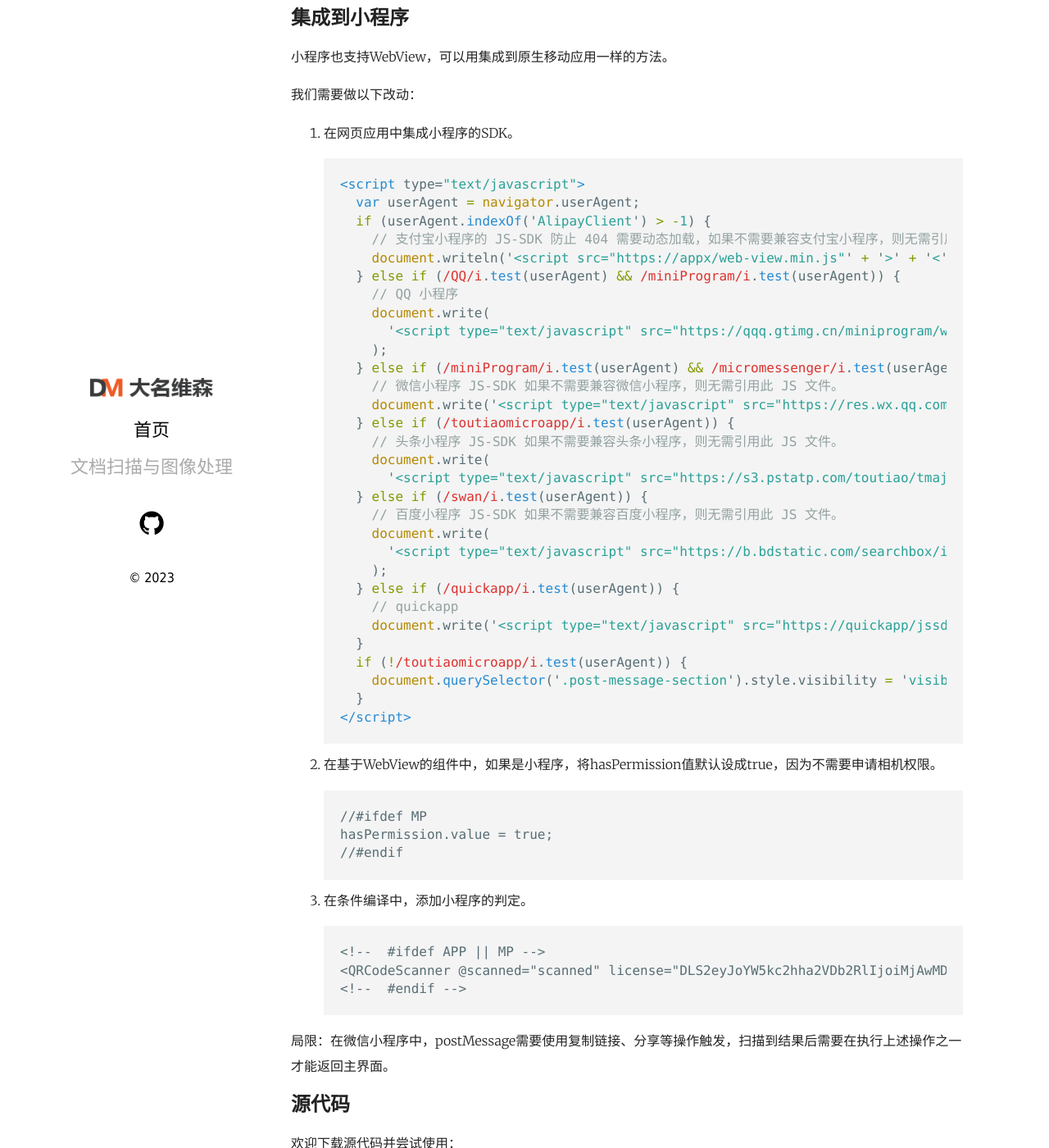
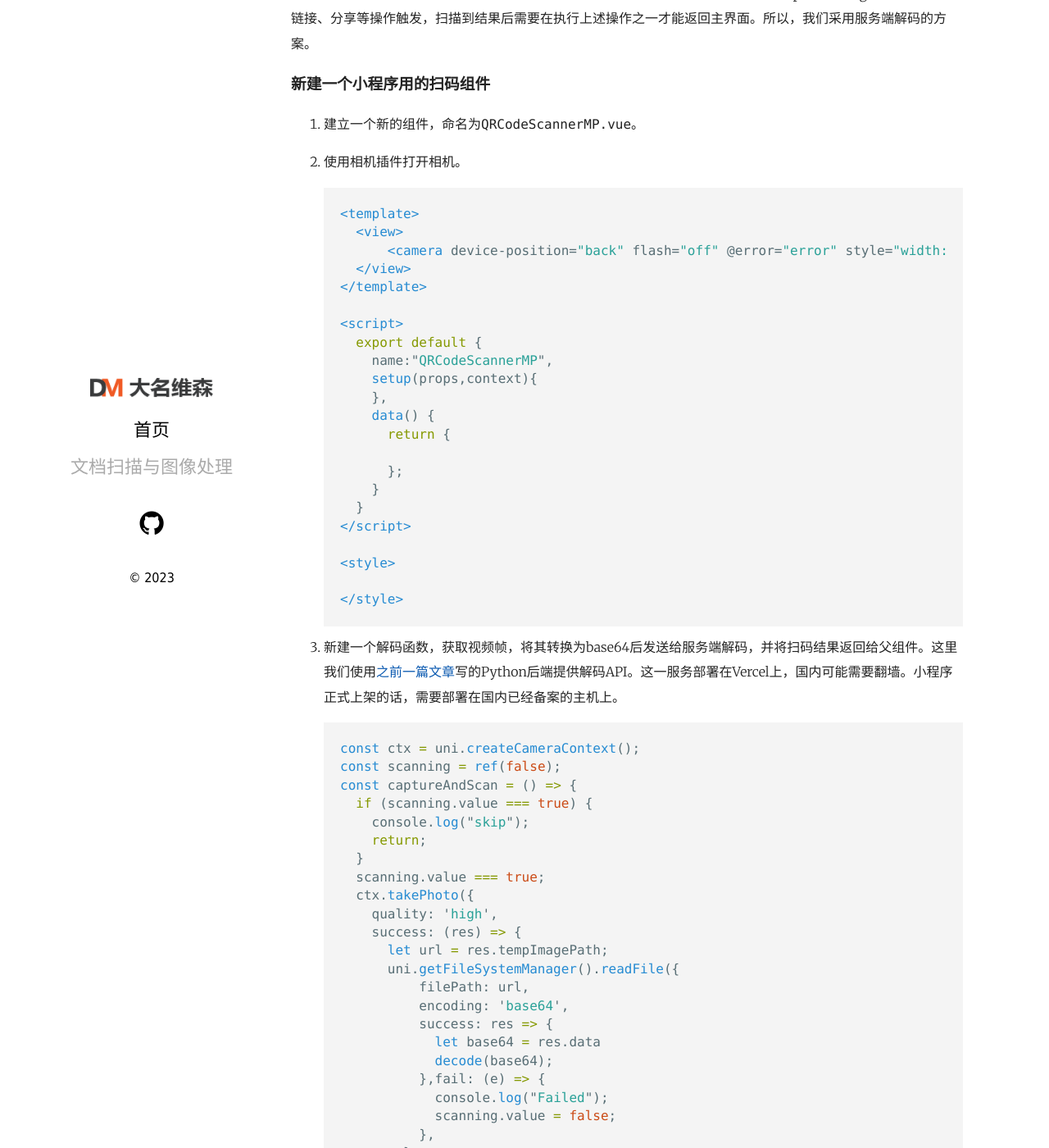
Before and after one commit to damingsoft/damingsoft.github.io, a Jekyll site: the page built from _posts/2023-09-13-uniapp-dynamsoft-barcode-reader.md, in a window 1280 px wide and 1400 px high, scrolled down 11199 px. Shown: the whole window at 82% size. Built offline with Jekyll 4.4.1, drawn with Linux system fonts in a browser that asks for light colours; some of the changed text lies outside the part shown.

Commit message:
uniapp: use server-side decoding for mini program

````diff
--- a/_posts/2023-09-13-uniapp-dynamsoft-barcode-reader.md
+++ b/_posts/2023-09-13-uniapp-dynamsoft-barcode-reader.md
@@ -15,10 +15,8 @@ uni-app是一个使用Vue.js开发前端应用的框架，编写的应用可以
 针对不同平台，在uni-app里集成Dynamsoft Barcode Reader有多种方式。
 
 * Web：可以直接使用Dynamsoft Barcode Reader的JavaScript版
-* 原生应用：编写原生语言插件或者UTS插件使用Dynamsoft Barcode Reader的Android版和iOS版，或者在WebView中使用JavaScript版
-* 小程序：在支持getUserMedia和WebAssembly的WebView中运行Dynamsoft Barcode Reader的JavaScript版或者在服务器运行Dynamsoft Barcode Reader，提供API进行解码
-
-对于原生应用和小程序，本文将使用WebView来集成Dynamsoft Barcode Reader。
+* 原生应用：编写原生语言插件或者UTS插件使用Dynamsoft Barcode Reader的Android版和iOS版，或者在WebView中使用JavaScript版。本文会使用WebView
+* 小程序：使用相机插件打开相机，传送视频帧给服务端解码
 
 [在线demo](https://delightful-lolly-ba2415.netlify.app/)
 
@@ -499,62 +497,140 @@ npm install dynamsoft-javascript-barcode
 
 ## 集成到小程序
 
-小程序也支持WebView，可以用集成到原生移动应用一样的方法。
+小程序也支持WebView，可以用集成到原生移动应用一样的方法。但在微信小程序中，postMessage需要使用复制链接、分享等操作触发，扫描到结果后需要在执行上述操作之一才能返回主界面。所以，我们采用服务端解码的方案。
 
-我们需要做以下改动：
+### 新建一个小程序用的扫码组件
 
-1. 在网页应用中集成小程序的SDK。
+1. 建立一个新的组件，命名为`QRCodeScannerMP.vue`。
+
+2. 使用相机插件打开相机。
 
    ```html
-   <script type="text/javascript">
-     var userAgent = navigator.userAgent;
-     if (userAgent.indexOf('AlipayClient') > -1) {
-       // 支付宝小程序的 JS-SDK 防止 404 需要动态加载，如果不需要兼容支付宝小程序，则无需引用此 JS 文件。
-       document.writeln('<script src="https://appx/web-view.min.js"' + '>' + '<' + '/' + 'script>');
-     } else if (/QQ/i.test(userAgent) && /miniProgram/i.test(userAgent)) {
-       // QQ 小程序
-       document.write(
-         '<script type="text/javascript" src="https://qqq.gtimg.cn/miniprogram/webview_jssdk/qqjssdk-1.0.0.js"><\/script>'
-       );
-     } else if (/miniProgram/i.test(userAgent) && /micromessenger/i.test(userAgent)) {
-       // 微信小程序 JS-SDK 如果不需要兼容微信小程序，则无需引用此 JS 文件。
-       document.write('<script type="text/javascript" src="https://res.wx.qq.com/open/js/jweixin-1.4.0.js"><\/script>');
-     } else if (/toutiaomicroapp/i.test(userAgent)) {
-       // 头条小程序 JS-SDK 如果不需要兼容头条小程序，则无需引用此 JS 文件。
-       document.write(
-         '<script type="text/javascript" src="https://s3.pstatp.com/toutiao/tmajssdk/jssdk-1.0.1.js"><\/script>');
-     } else if (/swan/i.test(userAgent)) {
-       // 百度小程序 JS-SDK 如果不需要兼容百度小程序，则无需引用此 JS 文件。
-       document.write(
-         '<script type="text/javascript" src="https://b.bdstatic.com/searchbox/icms/searchbox/js/swan-2.0.18.js"><\/script>'
-       );
-     } else if (/quickapp/i.test(userAgent)) {
-       // quickapp
-       document.write('<script type="text/javascript" src="https://quickapp/jssdk.webview.min.js"><\/script>');
-     }
-     if (!/toutiaomicroapp/i.test(userAgent)) {
-       document.querySelector('.post-message-section').style.visibility = 'visible';
+   <template>
+     <view>
+         <camera device-position="back" flash="off" @error="error" style="width: 100%; height: 300px;"></camera>
+     </view>
+   </template>
+
+   <script>
+     export default {
+       name:"QRCodeScannerMP",
+       setup(props,context){
+       },
+       data() {
+         return {
+
+         };
+       }
      }
    </script>
+
+   <style>
+
+   </style>
    ```
 
-2. 在基于WebView的组件中，如果是小程序，将hasPermission值默认设成true，因为不需要申请相机权限。
+3. 新建一个解码函数，获取视频帧，将其转换为base64后发送给服务端解码，并将扫码结果返回给父组件。这里我们使用[之前一篇文章](https://www.dynamsoft.com/codepool/python-barcode-reading-server.html)写的Python后端提供解码API。这一服务部署在Vercel上，国内可能需要翻墙。小程序正式上架的话，需要部署在国内已经备案的主机上。
 
-   ```
-   //#ifdef MP
-   hasPermission.value = true;
-   //#endif
+   ```js
+   const ctx = uni.createCameraContext();
+   const scanning = ref(false);
+   const captureAndScan = () => {
+     if (scanning.value === true) {
+       console.log("skip");
+       return;
+     }
+     scanning.value === true;
+     ctx.takePhoto({
+       quality: 'high',
+       success: (res) => {
+         let url = res.tempImagePath;
+         uni.getFileSystemManager().readFile({
+             filePath: url,
+             encoding: 'base64',
+             success: res => {
+               let base64 = res.data
+               decode(base64);
+             },fail: (e) => {
+               console.log("Failed");
+               scanning.value = false;
+             },
+           }
+         )
+       },
+       fail: ()=> {
+         scanning.value = false;
+       }
+     });
+   }
+
+   const decode = async (base64) =>  {
+     uni.request({
+         url: 'https://barcode-reading-server.vercel.app/',
+         method: 'POST',
+         data: {
+             base64: base64
+         },
+         header: {
+           'content-type': 'application/json'
+         },
+         success: (res) => {
+           console.log(res.data);
+           let results = [];
+           let parsedResults = res.data.results;
+           for (var i = 0; i < parsedResults.length; i++) {
+             let parsedResult = parsedResults[i];
+             let result = {};
+             result.barcodeText = parsedResult.barcodeText;
+             result.barcodeFormatString = parsedResult.barcodeFormat;
+             result.localizationResult = {};
+             result.localizationResult.x1 = parsedResult.x1;
+             result.localizationResult.x2 = parsedResult.x2;
+             result.localizationResult.x3 = parsedResult.x3;
+             result.localizationResult.x4 = parsedResult.x4;
+             result.localizationResult.y1 = parsedResult.y1;
+             result.localizationResult.y2 = parsedResult.y2;
+             result.localizationResult.y3 = parsedResult.y3;
+             result.localizationResult.y4 = parsedResult.y4;
+             results.push(result);
+           }
+           context.emit("scanned", results);
+         },
+         complete: (res) => {
+           scanning.value = false;
+         }
+     });
+   }
    ```
 
-3. 在条件编译中，添加小程序的判定。
+   这里用`scanning`这一变量控制扫码，如果上一次解码没有完成，则等待它完成。
 
+4. 组件挂载时，开启一个interval进行实时扫描。
+
+   ```js
+   onMounted(() => {
+     startScanning();
+   });
    ```
-   <!--  #ifdef APP || MP -->
-   <QRCodeScanner @scanned="scanned" license="DLS2eyJoYW5kc2hha2VDb2RlIjoiMjAwMDAxLTE2NDk4Mjk3OTI2MzUiLCJvcmdhbml6YXRpb25JRCI6IjIwMDAwMSIsInNlc3Npb25QYXNzd29yZCI6IndTcGR6Vm05WDJrcEQ5YUoifQ=="></QRCodeScanner>
+
+5. 组件卸载时，则停止扫描。
+
+   ```js
+   const interval = ref<any>(null);
+   onBeforeUnmount(() => {
+     stopScanning();
+   });
+   ```
+
+6. 在`index.vue`的条件编译中，添加小程序的判定。
+
+   ```html
+   <!--  #ifdef MP -->
+   <QRCodeScannerMP @scanned="scanned"></QRCodeScannerMP>
    <!--  #endif -->
    ```
 
-局限：在微信小程序中，postMessage需要使用复制链接、分享等操作触发，扫描到结果后需要在执行上述操作之一才能返回主界面。
+测试下来，服务端扫码的性能还可以，对准后一秒内就能扫出码。
 
 ## 源代码
 
````
